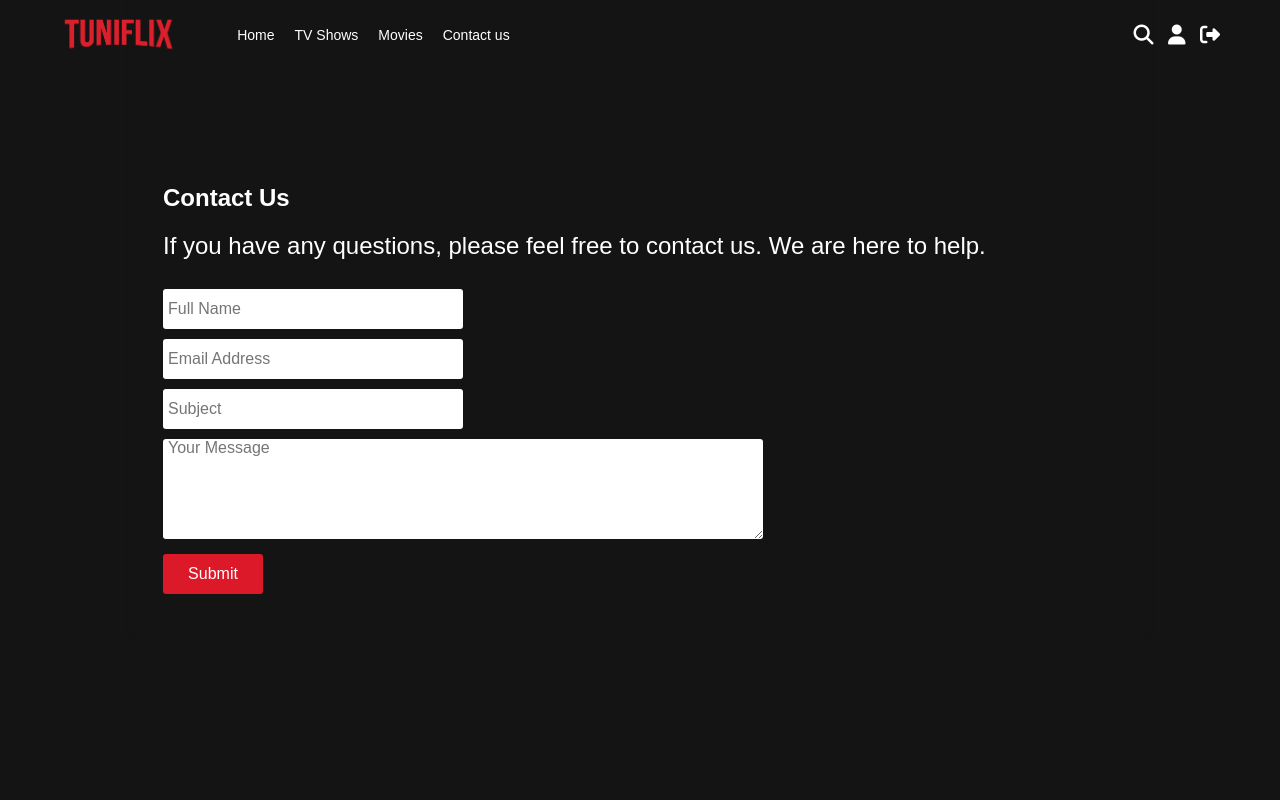
After one commit to MaryemD/NetflixClone, a PHP site: page /contact.php in a window 1280 px wide. The commit adds this page. Run offline with PHP 8.4, Linux system fonts and the light colour scheme; the visitor is signed in with stand-in values (Sample User, id 1); some libraries are stand-ins or nearby versions.

Commit message:
Implementing the Contact Page

```diff
--- a/assets/style/style.css
+++ b/assets/style/style.css
@@ -398,3 +398,47 @@ button i {
 .alertError{
   color: #f00;
 }
+.contactContainer{
+  padding-top: 160px;
+  background-color: transparent;
+  width: 80%;
+  margin-left: auto;
+  margin-right: auto;
+}
+.contactContainer h2,p{
+  color: #fff;
+  font-size: 24px;
+  margin-top:0;
+}
+.contactContainer.formSection{
+  display: flex;
+  flex-direction: column;
+  margin: 20px 0;
+  border-bottom: 1px solid #dedede;
+  padding-bottom: 20px;
+}
+.contactContainer form input[type="text"],
+.contactContainer form input[type="email"]{
+  width: 300px;
+  height: 40px;
+  font-size: 16px ;
+  margin: 5px 0;
+  border: none;
+  border-radius: 3px;
+  padding: 0 5px;
+}
+.contactContainer form input[type="submit"] {
+  background-color: #dc1928;
+  width: 100px;
+  height: 40px;
+
+}
+.contactContainer form textarea{
+  width: 600px;
+  height: 100px;
+  font-size: 16px;
+  margin: 5px 0;
+  border: none;
+  border-radius: 3px;
+  padding: 0 5px;
+}
--- /dev/null
+++ b/contact.php
@@ -0,0 +1,44 @@
+<?php
+require_once("includes/header.php");
+
+if(isset($_POST["submitButton"])) {
+    $name = $_POST["name"];
+    $email = $_POST["email"];
+    $subject = $_POST["subject"];
+    $message = $_POST["message"];
+
+    if($name == "" || $email == "" || $subject == "" || $message == "") {
+        header("Location: contact.php?error=1");
+    } else {
+        $emailTo = "gepidib816@ikumaru.com";
+        $headers = "From: ".$email;
+        $txt = "You have received an email from ".$name.".\n\n".$message;
+        mail($emailTo, $subject, $txt, $headers);
+        header("Location: contact.php?success=1");
+
+    }
+}
+
+?>
+
+<div class="contactContainer column">
+   <div class="formSection">
+       <form method="POST">
+           <h2>Contact Us</h2>
+           <p>If you have any questions, please feel free to contact us. We are here to help.</p>
+           <?php
+               if(isset($_GET["error"])) {
+                   echo "<p style='color: red;'>Please fill in all fields</p>";
+               }
+               if(isset($_GET["success"])) {
+                   echo "<p style='color: green;'>Email sent successfully</p>";
+               }
+           ?>
+           <input type="text" name="name" placeholder="Full Name" >
+           <input type="email" name="email" placeholder="Email Address" >
+           <input type="text" name="subject" placeholder="Subject" >
+           <textarea name="message" placeholder="Your Message" ></textarea>
+           <input type="submit" name="submitButton" value="Submit">
+         </form>
+    </div>
+</div>
--- a/includes/navBar.php
+++ b/includes/navBar.php
@@ -10,6 +10,7 @@
         <li><a href="index.php">Home</a></li>
         <li><a href="shows.php">TV Shows</a></li>
         <li><a href="movies.php">Movies</a></li>
+        <li><a href="contact.php">Contact us</a></li>
     </ul>
 
     <div class="rightItems">
```
